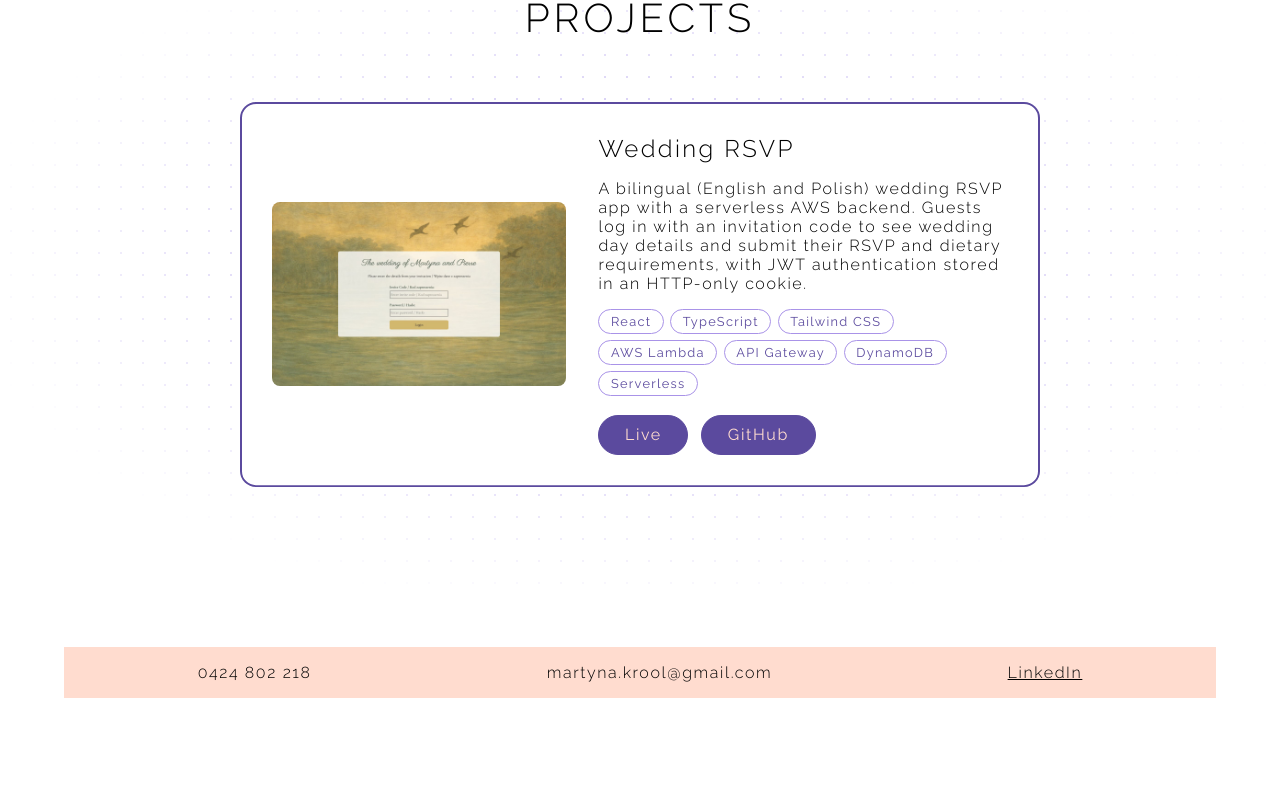
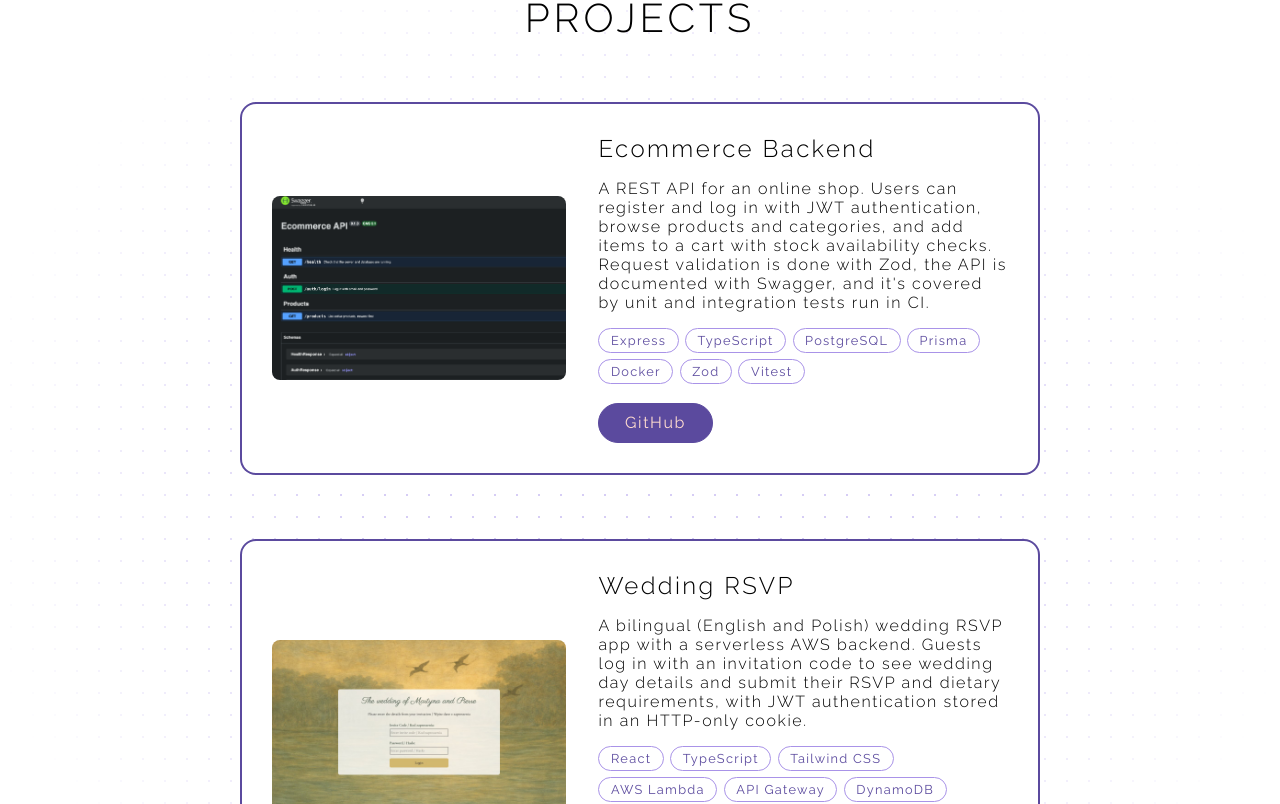
Before and after one commit to martynakr/portfolio-2024, a React (Vite) app: page / in a window 1280 px wide. Shown: the part 1620-2424 px from the top of the page. Before the commit the page ends 2350 px from the top, so only its background shows below. Built offline with nearby package versions, Linux system fonts and the light colour scheme.

Commit message:
added second project

```diff
--- a/src/components/ProjectCard/ProjectCard.module.scss
+++ b/src/components/ProjectCard/ProjectCard.module.scss
@@ -67,6 +67,7 @@
     border-radius: 8px;
     aspect-ratio: 16 / 10;
     object-fit: cover;
+    object-position: left top;
 }
 
 .links {
--- a/src/sections/Projects/project-data.json
+++ b/src/sections/Projects/project-data.json
@@ -1,4 +1,20 @@
 [
+    {
+        "id": "2",
+        "title": "Ecommerce Backend",
+        "image": "/projects/ecommerce-docs.png",
+        "description": "A REST API for an online shop. Users can register and log in with JWT authentication, browse products and categories, and add items to a cart with stock availability checks. Request validation is done with Zod, the API is documented with Swagger, and it's covered by unit and integration tests run in CI.",
+        "tags": [
+            "Express",
+            "TypeScript",
+            "PostgreSQL",
+            "Prisma",
+            "Docker",
+            "Zod",
+            "Vitest"
+        ],
+        "github": "https://github.com/martynakr/express-ecommerce-backend"
+    },
     {
         "id": "1",
         "title": "Wedding RSVP",
```
Also changed, not shown: public/projects/ecommerce-docs.png (added).
